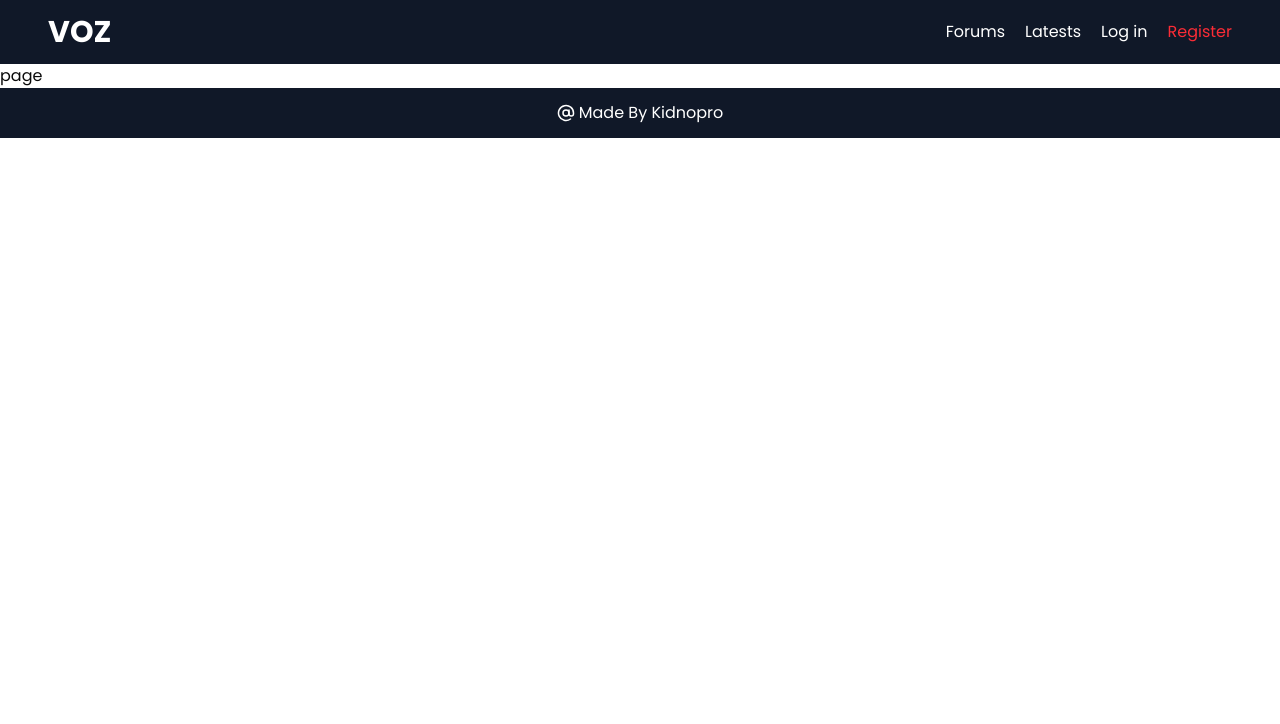
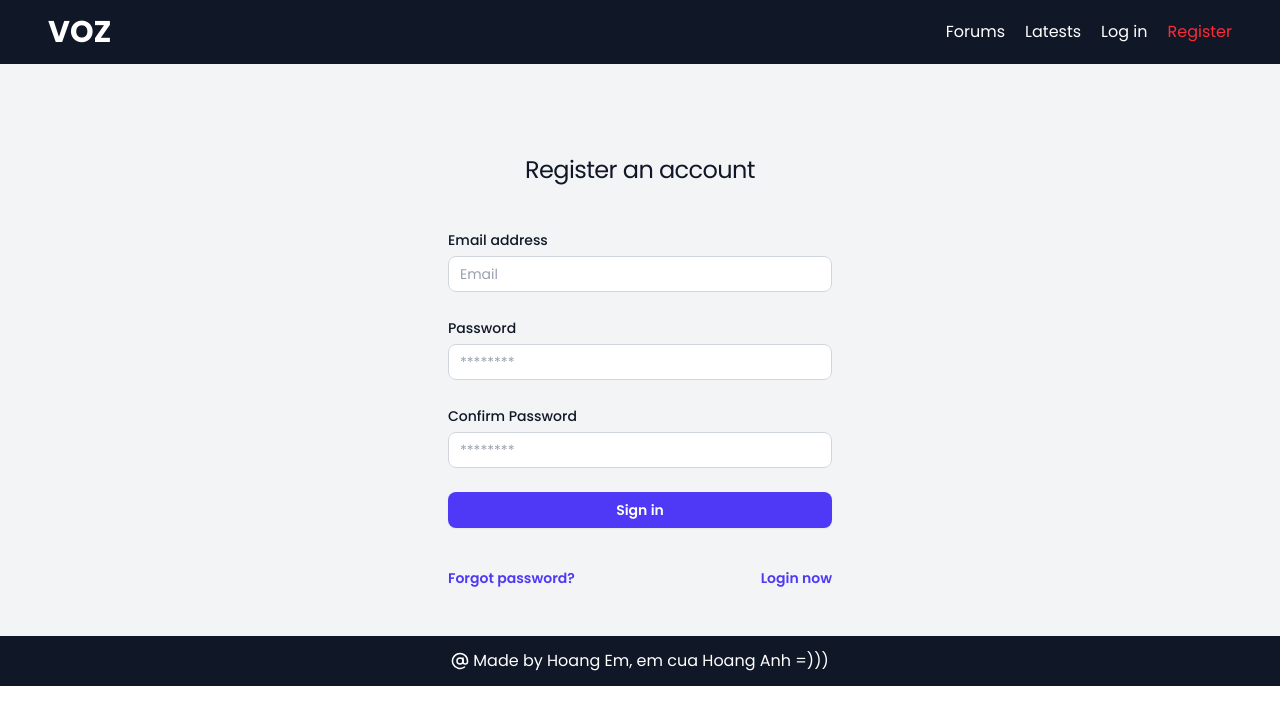
Before and after one commit to kidnopro/Nextjs_Blog_FE_Client, a Next.js app: page /register in a window 1280 px wide. Shown: the top 724 px of the page. Built offline with nearby package versions, Linux system fonts and the light colour scheme.

Commit message:
Feat(Ul register,login,forgot)

```diff
--- a/src/app/(auth)/forgotpassw/page.tsx
+++ b/src/app/(auth)/forgotpassw/page.tsx
@@ -1,4 +1,52 @@
 'use client'
-export default function ForgotPass() {
-  return <div>page</div>
+
+import Link from 'next/link'
+
+export default function Login() {
+  return (
+    <div className='flex min-h-full flex-1 flex-col justify-center px-6 py-12 lg:px-8 bg-gray-100'>
+      <div className='sm:mx-auto sm:w-full sm:max-w-sm'>
+        <h2 className='mt-10 text-center text-2xl/9  tracking-tight text-gray-900'>Forgot account password</h2>
+      </div>
+
+      <div className='mt-10 sm:mx-auto sm:w-full sm:max-w-sm'>
+        <form action='#' method='POST' className='space-y-6'>
+          <div>
+            <label htmlFor='email' className='block text-sm/6 font-medium text-gray-900'>
+              Email address
+            </label>
+            <div className='mt-1'>
+              <input
+                id='email'
+                name='email'
+                placeholder='Email'
+                type='email'
+                required
+                autoComplete='email'
+                className='block w-full rounded-md bg-white px-3 py-1.5 text-base text-gray-900 outline-1 -outline-offset-1 outline-gray-300 placeholder:text-gray-400 focus:outline-2 focus:-outline-offset-2 focus:outline-indigo-600 sm:text-sm/6'
+              />
+            </div>
+          </div>
+
+          <div>
+            <button
+              type='submit'
+              className='flex w-full justify-center rounded-md bg-indigo-600 px-3 py-1.5 text-sm/6 font-semibold text-white shadow-xs hover:bg-indigo-500 focus-visible:outline-2 focus-visible:outline-offset-2 focus-visible:outline-indigo-600'
+            >
+              Send now
+            </button>
+          </div>
+        </form>
+
+        <div className='mt-10 flex justify-between items-center text-sm text-gray-500 '>
+          <Link href='/login' className='font-semibold text-indigo-600 hover:underline'>
+            Login to your account
+          </Link>
+          <a href='/register' className='font-semibold text-indigo-600 hover:underline'>
+            Register now
+          </a>
+        </div>
+      </div>
+    </div>
+  )
 }
--- a/src/app/(auth)/login/page.tsx
+++ b/src/app/(auth)/login/page.tsx
@@ -1,5 +1,71 @@
 'use client'
 
+import Link from 'next/link'
+
 export default function Login() {
-  return <div>page</div>
+  return (
+    <div className='flex min-h-full flex-1 flex-col justify-center px-6 py-12 lg:px-8 bg-gray-100'>
+      <div className='sm:mx-auto sm:w-full sm:max-w-sm'>
+        <h2 className='mt-10 text-center text-2xl/9  tracking-tight text-gray-900'>Login an account</h2>
+      </div>
+
+      <div className='mt-10 sm:mx-auto sm:w-full sm:max-w-sm'>
+        <form action='#' method='POST' className='space-y-6'>
+          <div>
+            <label htmlFor='email' className='block text-sm/6 font-medium text-gray-900'>
+              Email address
+            </label>
+            <div className='mt-1'>
+              <input
+                id='email'
+                name='email'
+                placeholder='Email'
+                type='email'
+                required
+                autoComplete='email'
+                className='block w-full rounded-md bg-white px-3 py-1.5 text-base text-gray-900 outline-1 -outline-offset-1 outline-gray-300 placeholder:text-gray-400 focus:outline-2 focus:-outline-offset-2 focus:outline-indigo-600 sm:text-sm/6'
+              />
+            </div>
+          </div>
+
+          <div>
+            <div className='flex items-center justify-between'>
+              <label htmlFor='password' className='block text-sm/6 font-medium text-gray-900'>
+                Password
+              </label>
+            </div>
+            <div className='mt-1'>
+              <input
+                id='password'
+                name='password'
+                type='password'
+                placeholder='********'
+                required
+                autoComplete='current-password'
+                className='block w-full rounded-md bg-white px-3 py-1.5 text-base text-gray-900 outline-1 -outline-offset-1 outline-gray-300 placeholder:text-gray-400 focus:outline-2 focus:-outline-offset-2 focus:outline-indigo-600 sm:text-sm/6'
+              />
+            </div>
+          </div>
+
+          <div>
+            <button
+              type='submit'
+              className='flex w-full justify-center rounded-md bg-indigo-600 px-3 py-1.5 text-sm/6 font-semibold text-white shadow-xs hover:bg-indigo-500 focus-visible:outline-2 focus-visible:outline-offset-2 focus-visible:outline-indigo-600'
+            >
+              Sign in
+            </button>
+          </div>
+        </form>
+
+        <div className='mt-10 flex justify-between items-center text-sm text-gray-500 '>
+          <Link href='/forgot-pass' className='font-semibold text-indigo-600 hover:underline'>
+            Forgot password?
+          </Link>
+          <a href='/register' className='font-semibold text-indigo-600 hover:underline'>
+            Register now
+          </a>
+        </div>
+      </div>
+    </div>
+  )
 }
--- a/src/app/(auth)/register/page.tsx
+++ b/src/app/(auth)/register/page.tsx
@@ -1,4 +1,90 @@
 'use client'
+
+import Link from 'next/link'
+
 export default function Register() {
-  return <div>page</div>
+  return (
+    <div className='flex min-h-full flex-1 flex-col justify-center px-6 py-12 lg:px-8 bg-gray-100'>
+      <div className='sm:mx-auto sm:w-full sm:max-w-sm'>
+        <h2 className='mt-10 text-center text-2xl/9  tracking-tight text-gray-900'>Register an account</h2>
+      </div>
+
+      <div className='mt-10 sm:mx-auto sm:w-full sm:max-w-sm'>
+        <form action='#' method='POST' className='space-y-6'>
+          <div>
+            <label htmlFor='email' className='block text-sm/6 font-medium text-gray-900'>
+              Email address
+            </label>
+            <div className='mt-1'>
+              <input
+                id='email'
+                name='email'
+                placeholder='Email'
+                type='email'
+                required
+                autoComplete='email'
+                className='block w-full rounded-md bg-white px-3 py-1.5 text-base text-gray-900 outline-1 -outline-offset-1 outline-gray-300 placeholder:text-gray-400 focus:outline-2 focus:-outline-offset-2 focus:outline-indigo-600 sm:text-sm/6'
+              />
+            </div>
+          </div>
+
+          <div>
+            <div className='flex items-center justify-between'>
+              <label htmlFor='password' className='block text-sm/6 font-medium text-gray-900'>
+                Password
+              </label>
+            </div>
+            <div className='mt-1'>
+              <input
+                id='password'
+                name='password'
+                type='password'
+                placeholder='********'
+                required
+                autoComplete='current-password'
+                className='block w-full rounded-md bg-white px-3 py-1.5 text-base text-gray-900 outline-1 -outline-offset-1 outline-gray-300 placeholder:text-gray-400 focus:outline-2 focus:-outline-offset-2 focus:outline-indigo-600 sm:text-sm/6'
+              />
+            </div>
+          </div>
+
+          <div>
+            <div className='flex items-center justify-between'>
+              <label htmlFor='password' className='block text-sm/6 font-medium text-gray-900'>
+                Confirm Password
+              </label>
+            </div>
+            <div className='mt-1'>
+              <input
+                id='confirm_password'
+                name='confirm_password'
+                type='password'
+                placeholder='********'
+                required
+                autoComplete='current-password'
+                className='block w-full rounded-md bg-white px-3 py-1.5 text-base text-gray-900 outline-1 -outline-offset-1 outline-gray-300 placeholder:text-gray-400 focus:outline-2 focus:-outline-offset-2 focus:outline-indigo-600 sm:text-sm/6'
+              />
+            </div>
+          </div>
+
+          <div>
+            <button
+              type='submit'
+              className='flex w-full justify-center rounded-md bg-indigo-600 px-3 py-1.5 text-sm/6 font-semibold text-white shadow-xs hover:bg-indigo-500 focus-visible:outline-2 focus-visible:outline-offset-2 focus-visible:outline-indigo-600'
+            >
+              Sign in
+            </button>
+          </div>
+        </form>
+
+        <div className='mt-10 flex justify-between items-center text-sm text-gray-500 '>
+          <Link href='/forgotpassw' className='font-semibold text-indigo-600 hover:underline'>
+            Forgot password?
+          </Link>
+          <a href='/login' className='font-semibold text-indigo-600 hover:underline'>
+            Login now
+          </a>
+        </div>
+      </div>
+    </div>
+  )
 }
--- a/src/components/Footer/Footer.tsx
+++ b/src/components/Footer/Footer.tsx
@@ -21,7 +21,7 @@
             <circle cx='12' cy='12' r='4' />
             <path d='M16 8v5a3 3 0 0 0 6 0v-1a10 10 0 1 0-4 8' />
           </svg>
-          <span className='ml-1 hover:text-red-500 transition'>Made By Kidnopro</span>
+          <span className='ml-1 hover:text-red-500 transition'>Made by Hoang Em, em cua Hoang Anh =)))</span>
         </div>
       </div>
     </footer>
```
